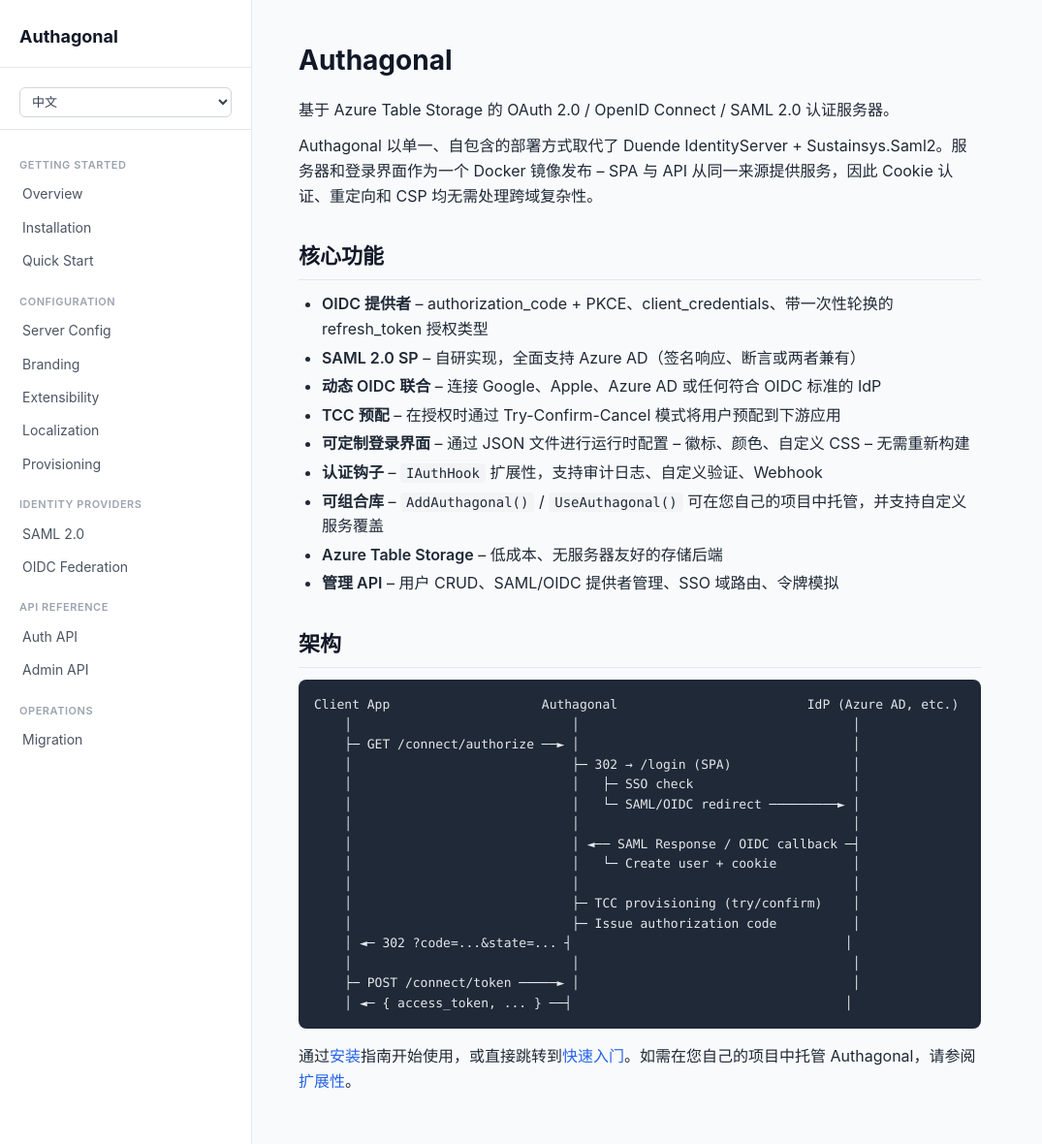
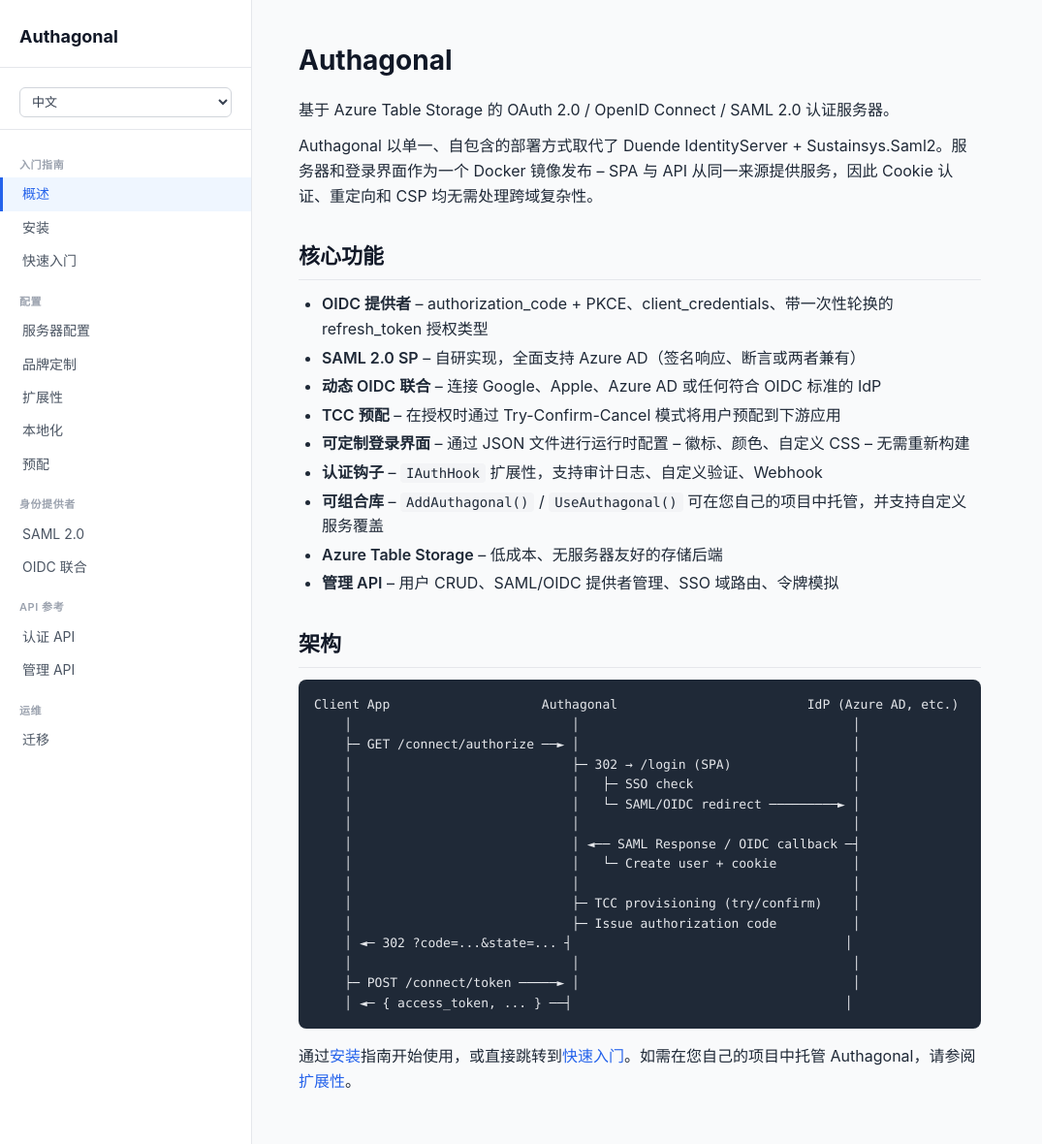
Before and after one commit to DrawboardLtd/authagonal, a Jekyll site: the page built from docs/zh-Hans/index.md, in a window 1280 px wide and 1180 px high. Shown: the whole window at 97% size, without its empty margins (0-1075 px from the left). Built offline with Jekyll 4.4.1, drawn with Linux system fonts in a browser that asks for light colours.

Commit message:
Localize docs sidebar navigation using i18n data file
Nav labels and section headers now pull from docs/_data/i18n.yml
per the current page locale, replacing hardcoded English labels.
Active state detection uses filename instead of fragile title matching.

Co-Authored-By: Claude Opus 4.6 <noreply@anthropic.com>

```diff
--- /dev/null
+++ b/docs/_data/i18n.yml
@@ -0,0 +1,139 @@
+en:
+  getting_started: "Getting Started"
+  overview: "Overview"
+  installation: "Installation"
+  quick_start: "Quick Start"
+  configuration_section: "Configuration"
+  server_config: "Server Config"
+  branding: "Branding"
+  extensibility: "Extensibility"
+  localization: "Localization"
+  provisioning: "Provisioning"
+  identity_providers: "Identity Providers"
+  saml: "SAML 2.0"
+  oidc_federation: "OIDC Federation"
+  api_reference: "API Reference"
+  auth_api: "Auth API"
+  admin_api: "Admin API"
+  operations: "Operations"
+  migration: "Migration"
+
+zh-Hans:
+  getting_started: "入门指南"
+  overview: "概述"
+  installation: "安装"
+  quick_start: "快速入门"
+  configuration_section: "配置"
+  server_config: "服务器配置"
+  branding: "品牌定制"
+  extensibility: "扩展性"
+  localization: "本地化"
+  provisioning: "预配"
+  identity_providers: "身份提供者"
+  saml: "SAML 2.0"
+  oidc_federation: "OIDC 联合"
+  api_reference: "API 参考"
+  auth_api: "认证 API"
+  admin_api: "管理 API"
+  operations: "运维"
+  migration: "迁移"
+
+de:
+  getting_started: "Erste Schritte"
+  overview: "Übersicht"
+  installation: "Installation"
+  quick_start: "Schnellstart"
+  configuration_section: "Konfiguration"
+  server_config: "Serverkonfiguration"
+  branding: "Branding"
+  extensibility: "Erweiterbarkeit"
+  localization: "Lokalisierung"
+  provisioning: "Bereitstellung"
+  identity_providers: "Identitätsanbieter"
+  saml: "SAML 2.0"
+  oidc_federation: "OIDC-Föderation"
+  api_reference: "API-Referenz"
+  auth_api: "Auth-API"
+  admin_api: "Admin-API"
+  operations: "Betrieb"
+  migration: "Migration"
+
+fr:
+  getting_started: "Premiers pas"
+  overview: "Aperçu"
+  installation: "Installation"
+  quick_start: "Démarrage rapide"
+  configuration_section: "Configuration"
+  server_config: "Configuration serveur"
+  branding: "Personnalisation"
+  extensibility: "Extensibilité"
+  localization: "Localisation"
+  provisioning: "Provisionnement"
+  identity_providers: "Fournisseurs d'identité"
+  saml: "SAML 2.0"
+  oidc_federation: "Fédération OIDC"
+  api_reference: "Référence API"
+  auth_api: "API Auth"
+  admin_api: "API Admin"
+  operations: "Opérations"
+  migration: "Migration"
+
+es:
+  getting_started: "Primeros pasos"
+  overview: "Descripción general"
+  installation: "Instalación"
+  quick_start: "Inicio rápido"
+  configuration_section: "Configuración"
+  server_config: "Configuración del servidor"
+  branding: "Personalización"
+  extensibility: "Extensibilidad"
+  localization: "Localización"
+  provisioning: "Aprovisionamiento"
+  identity_providers: "Proveedores de identidad"
+  saml: "SAML 2.0"
+  oidc_federation: "Federación OIDC"
+  api_reference: "Referencia API"
+  auth_api: "API de Auth"
+  admin_api: "API de Admin"
+  operations: "Operaciones"
+  migration: "Migración"
+
+vi:
+  getting_started: "Bắt đầu"
+  overview: "Tổng quan"
+  installation: "Cài đặt"
+  quick_start: "Bắt đầu nhanh"
+  configuration_section: "Cấu hình"
+  server_config: "Cấu hình máy chủ"
+  branding: "Tùy chỉnh giao diện"
+  extensibility: "Khả năng mở rộng"
+  localization: "Bản địa hóa"
+  provisioning: "Cấp phát"
+  identity_providers: "Nhà cung cấp danh tính"
+  saml: "SAML 2.0"
+  oidc_federation: "Liên kết OIDC"
+  api_reference: "Tham chiếu API"
+  auth_api: "API Xác thực"
+  admin_api: "API Quản trị"
+  operations: "Vận hành"
+  migration: "Di chuyển"
+
+pt:
+  getting_started: "Primeiros passos"
+  overview: "Visão geral"
+  installation: "Instalação"
+  quick_start: "Início rápido"
+  configuration_section: "Configuração"
+  server_config: "Configuração do servidor"
+  branding: "Personalização visual"
+  extensibility: "Extensibilidade"
+  localization: "Localização"
+  provisioning: "Provisionamento"
+  identity_providers: "Provedores de identidade"
+  saml: "SAML 2.0"
+  oidc_federation: "Federação OIDC"
+  api_reference: "Referência da API"
+  auth_api: "API de Auth"
+  admin_api: "API de Admin"
+  operations: "Operações"
+  migration: "Migração"
--- a/docs/_layouts/default.html
+++ b/docs/_layouts/default.html
@@ -195,33 +195,37 @@
           <option value="pt" {% if page.locale == 'pt' %}selected{% endif %}>Português</option>
         </select>
       </div>
+      {% assign locale = page.locale | default: 'en' %}
+      {% assign t = site.data.i18n[locale] %}
+      {% unless t %}{% assign t = site.data.i18n['en'] %}{% endunless %}
       {% assign locale_prefix = '' %}
-      {% if page.locale and page.locale != 'en' %}
-        {% assign locale_prefix = page.locale | append: '/' %}
+      {% if locale != 'en' %}
+        {% assign locale_prefix = locale | append: '/' %}
       {% endif %}
+      {% assign pg = page.name | remove: '.md' | remove: '.html' %}
       <nav>
-        <div class="nav-section">Getting Started</div>
-        <a href="{{ locale_prefix | append: '.' | relative_url }}" {% if page.title == 'Home' or page.title == 'Accueil' or page.title == 'Inicio' %}class="active"{% endif %}>Overview</a>
-        <a href="{{ locale_prefix | append: 'installation' | relative_url }}" {% if page.title == 'Installation' or page.title == 'Instalacion' %}class="active"{% endif %}>Installation</a>
-        <a href="{{ locale_prefix | append: 'quickstart' | relative_url }}" {% if page.title == 'Quick Start' or page.title == 'Demarrage rapide' or page.title == 'Inicio rapido' %}class="active"{% endif %}>Quick Start</a>
+        <div class="nav-section">{{ t.getting_started }}</div>
+        <a href="{{ locale_prefix | append: '.' | relative_url }}" {% if pg == 'index' %}class="active"{% endif %}>{{ t.overview }}</a>
+        <a href="{{ locale_prefix | append: 'installation' | relative_url }}" {% if pg == 'installation' %}class="active"{% endif %}>{{ t.installation }}</a>
+        <a href="{{ locale_prefix | append: 'quickstart' | relative_url }}" {% if pg == 'quickstart' %}class="active"{% endif %}>{{ t.quick_start }}</a>
 
-        <div class="nav-section">Configuration</div>
-        <a href="{{ locale_prefix | append: 'configuration' | relative_url }}" {% if page.title == 'Configuration' or page.title == 'Configuracion' %}class="active"{% endif %}>Server Config</a>
-        <a href="{{ locale_prefix | append: 'branding' | relative_url }}" {% if page.title == 'Branding' or page.title == 'Personnalisation visuelle' or page.title == 'Personalizacion visual' %}class="active"{% endif %}>Branding</a>
-        <a href="{{ locale_prefix | append: 'extensibility' | relative_url }}" {% if page.title == 'Extensibility' or page.title == 'Extensibilite' or page.title == 'Extensibilidad' %}class="active"{% endif %}>Extensibility</a>
-        <a href="{{ locale_prefix | append: 'localization' | relative_url }}" {% if page.title == 'Localization' or page.title == 'Localisation' or page.title == 'Lokalisierung' or page.title == 'Localización' %}class="active"{% endif %}>Localization</a>
-        <a href="{{ locale_prefix | append: 'provisioning' | relative_url }}" {% if page.title == 'Provisioning' or page.title == 'Provisionnement' or page.title == 'Aprovisionamiento' %}class="active"{% endif %}>Provisioning</a>
+        <div class="nav-section">{{ t.configuration_section }}</div>
+        <a href="{{ locale_prefix | append: 'configuration' | relative_url }}" {% if pg == 'configuration' %}class="active"{% endif %}>{{ t.server_config }}</a>
+        <a href="{{ locale_prefix | append: 'branding' | relative_url }}" {% if pg == 'branding' %}class="active"{% endif %}>{{ t.branding }}</a>
+        <a href="{{ locale_prefix | append: 'extensibility' | relative_url }}" {% if pg == 'extensibility' %}class="active"{% endif %}>{{ t.extensibility }}</a>
+        <a href="{{ locale_prefix | append: 'localization' | relative_url }}" {% if pg == 'localization' %}class="active"{% endif %}>{{ t.localization }}</a>
+        <a href="{{ locale_prefix | append: 'provisioning' | relative_url }}" {% if pg == 'provisioning' %}class="active"{% endif %}>{{ t.provisioning }}</a>
 
-        <div class="nav-section">Identity Providers</div>
-        <a href="{{ locale_prefix | append: 'saml' | relative_url }}" {% if page.title == 'SAML' %}class="active"{% endif %}>SAML 2.0</a>
-        <a href="{{ locale_prefix | append: 'oidc-federation' | relative_url }}" {% if page.title == 'OIDC Federation' or page.title == 'Federation OIDC' or page.title == 'Federacion OIDC' %}class="active"{% endif %}>OIDC Federation</a>
+        <div class="nav-section">{{ t.identity_providers }}</div>
+        <a href="{{ locale_prefix | append: 'saml' | relative_url }}" {% if pg == 'saml' %}class="active"{% endif %}>{{ t.saml }}</a>
+        <a href="{{ locale_prefix | append: 'oidc-federation' | relative_url }}" {% if pg == 'oidc-federation' %}class="active"{% endif %}>{{ t.oidc_federation }}</a>
 
-        <div class="nav-section">API Reference</div>
-        <a href="{{ locale_prefix | append: 'auth-api' | relative_url }}" {% if page.title == 'Auth API' or page.title == "API d'authentification" or page.title == 'API de autenticacion' %}class="active"{% endif %}>Auth API</a>
-        <a href="{{ locale_prefix | append: 'admin-api' | relative_url }}" {% if page.title == 'Admin API' or page.title == "API d'administration" or page.title == 'API de administracion' %}class="active"{% endif %}>Admin API</a>
+        <div class="nav-section">{{ t.api_reference }}</div>
+        <a href="{{ locale_prefix | append: 'auth-api' | relative_url }}" {% if pg == 'auth-api' %}class="active"{% endif %}>{{ t.auth_api }}</a>
+        <a href="{{ locale_prefix | append: 'admin-api' | relative_url }}" {% if pg == 'admin-api' %}class="active"{% endif %}>{{ t.admin_api }}</a>
 
-        <div class="nav-section">Operations</div>
-        <a href="{{ locale_prefix | append: 'migration' | relative_url }}" {% if page.title == 'Migration' or page.title == 'Migracion' %}class="active"{% endif %}>Migration</a>
+        <div class="nav-section">{{ t.operations }}</div>
+        <a href="{{ locale_prefix | append: 'migration' | relative_url }}" {% if pg == 'migration' %}class="active"{% endif %}>{{ t.migration }}</a>
       </nav>
     </aside>
     <main class="content">
```
